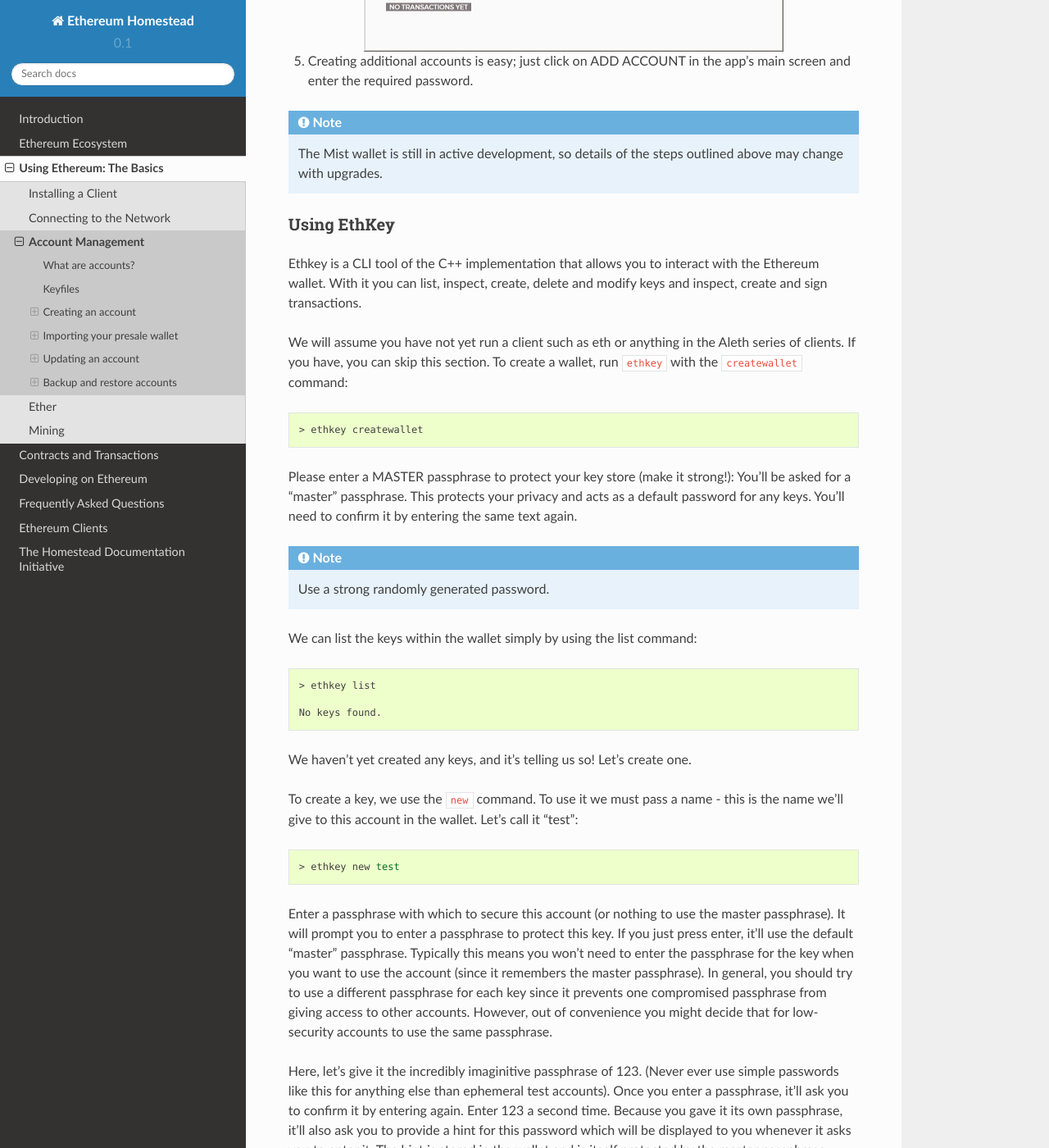
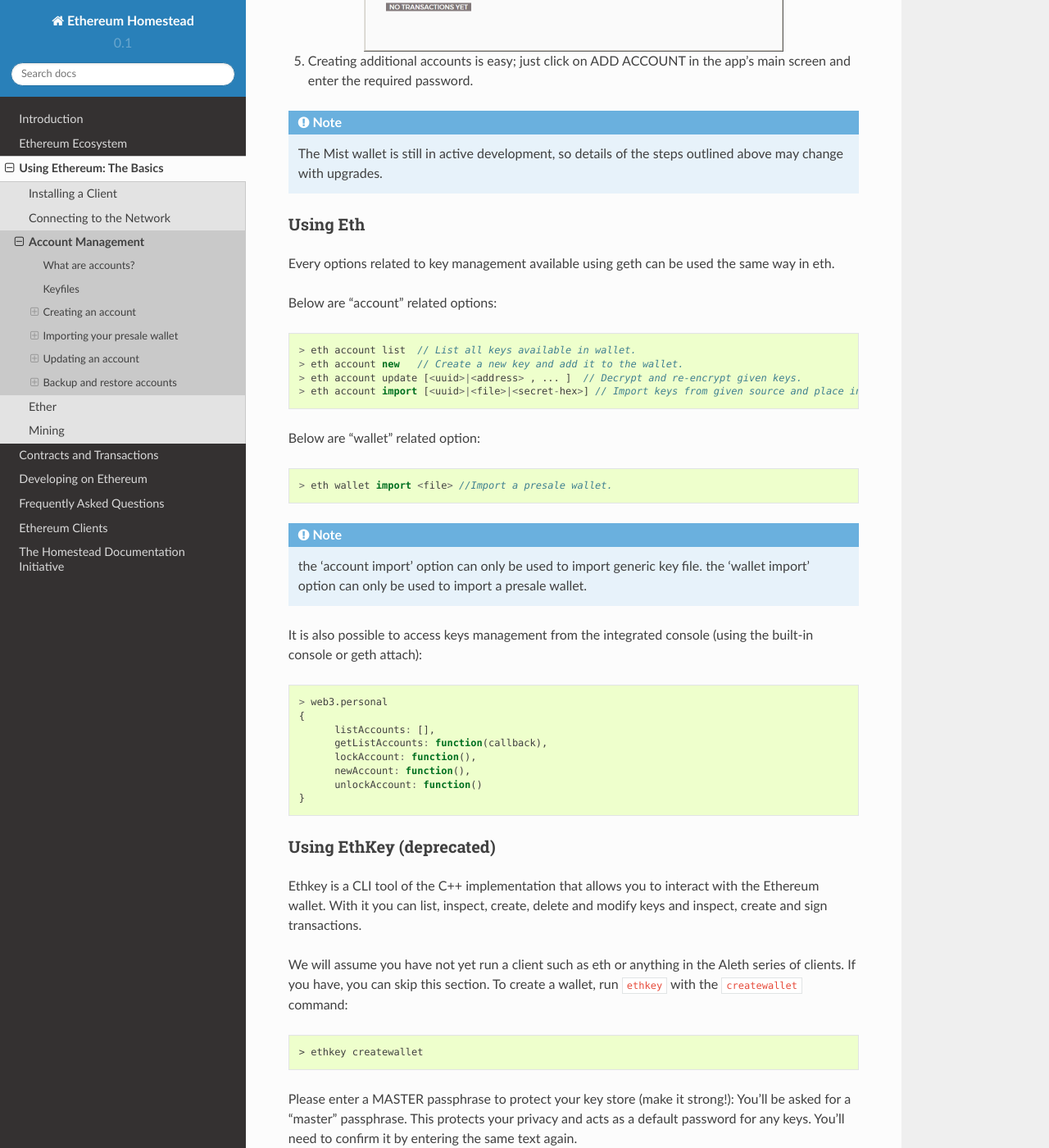
Before and after one commit to ethereum/homestead-guide, a Sphinx documentation site: the page built from source/using-ethereum-the-basics/accounts.rst, in a window 1280 px wide and 1400 px high, scrolled down 4963 px. Shown: the whole window at 82% size. Built offline with Sphinx 7.4.7 and the Read the Docs theme 2.0.0, drawn with Linux system fonts in a browser that asks for light colours.

Commit message:
eth key management + custom chain

```diff
--- a/source/developing-on-ethereum/developing-on-ethereum.rst
+++ b/source/developing-on-ethereum/developing-on-ethereum.rst
@@ -7,4 +7,5 @@
 
    developer-tools.rst
    test-networks.rst
+   custom-networks.rst
    web3-base-layer-services.rst
--- a/source/ethereum-clients/cpp-ethereum/index.rst
+++ b/source/ethereum-clients/cpp-ethereum/index.rst
@@ -56,7 +56,7 @@
 
 - **AlethZero** A Qt-based all-encompassing GUI for interacting with Ethereum (receives minimal support).
 - **AlethOne** One-click GUI miner.
-
+- **EthKey** Key management CLI.
 
 Project reboot
 --------------------------------------------------------------------------------
--- a/source/using-ethereum-the-basics/accounts.rst
+++ b/source/using-ethereum-the-basics/accounts.rst
@@ -163,7 +163,43 @@
 
 .. note:: The Mist wallet is still in active development, so details of the steps outlined above may change with upgrades.
 
-Using EthKey
+Using Eth
+--------------------------------------------------------------------------------
+
+Every options related to key management available using geth can be used the same way in eth.
+
+Below are "account" related options:
+
+.. code-block:: Javascript
+
+  > eth account list  // List all keys available in wallet.
+  > eth account new   // Create a new key and add it to the wallet.
+  > eth account update [<uuid>|<address> , ... ]  // Decrypt and re-encrypt given keys.
+  > eth account import [<uuid>|<file>|<secret-hex>] // Import keys from given source and place in wallet.
+
+Below are "wallet" related option:
+
+.. code-block:: Javascript
+
+  > eth wallet import <file> //Import a presale wallet.
+
+.. note:: the 'account import' option can only be used to import generic key file. the 'wallet import' option can only be used to import a presale wallet.
+
+It is also possible to access keys management from the integrated console (using the built-in console or geth attach):
+
+.. code-block:: Javascript
+
+  > web3.personal
+  {
+	listAccounts: [],
+	getListAccounts: function(callback),
+	lockAccount: function(),
+	newAccount: function(),
+	unlockAccount: function()
+  }
+
+
+Using EthKey (deprecated)
 --------------------------------------------------------------------------------
 
 Ethkey is a CLI tool of the C++ implementation that allows you to interact with the Ethereum wallet. With it you can list, inspect, create, delete and modify keys and inspect, create and sign transactions.
```
Also changed, not shown: source/developing-on-ethereum/custom-networks.rst (added, +109 -0 lines).
